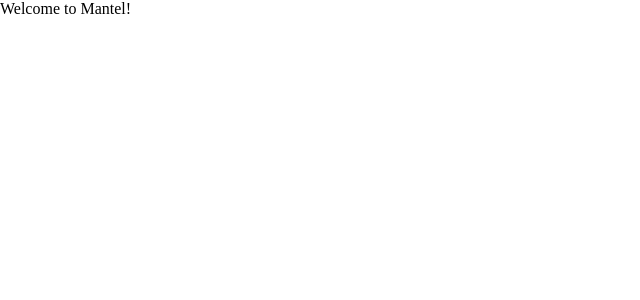
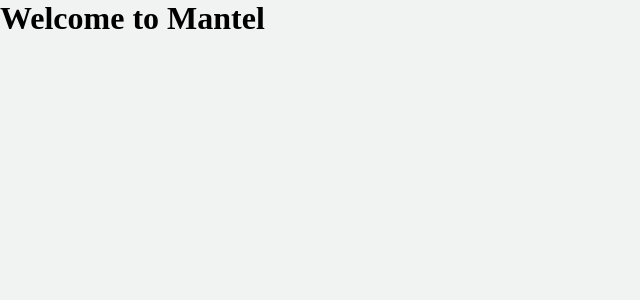
Before and after one commit to bryryann/mantel-api, a React (Vite) app in the folder frontend/: page / in a window 1280 px wide. Shown: the top 300 px of the page, without its empty margins (0-640 px from the left). Built offline with nearby package versions, Linux system fonts and the light colour scheme.

Commit message:
style: Define website visual identity. Add logos and color palette

```diff
--- a/frontend/src/main.css
+++ b/frontend/src/main.css
@@ -1,5 +1,23 @@
+:root {
+    --primary-lightest: #9c3b6c;
+    --primary-lighter: #852a52;
+    --primary-light: #6c1c3a;
+    --primary-default: #501124;
+    --primary-dark: #3c0c1a;
+
+    --background-light: #f9f9f9;
+    --background-default: #f1f2f2;
+    --background-dark: #c9cdcd;
+    --background-darker: #b2b8b8;
+    --background-darkest: #9aa3a3;
+}
+
 * {
     box-sizing: border-box;
     margin: 0;
     padding: 0;
 }
+
+body {
+    background-color: var(--background-default);
+}
--- a/frontend/src/pages/NotFound/NotFound.tsx
+++ b/frontend/src/pages/NotFound/NotFound.tsx
@@ -1,10 +1,12 @@
-import './NotFound.module.css';
+import './NotFound.css';
 
 const NotFound = () => {
-    return (<>
-        <h1>404 - Page Not Found</h1>
-        <p>The page you're looking for doesn't exist.</p>
-    </>);
+    return (
+        <main id="notFound">
+            <h1>404 - Page Not Found</h1>
+            <p>The page you're looking for doesn't exist.</p>
+        </main>
+    );
 };
 
 export default NotFound;
--- a/frontend/src/pages/SplashScreen/SplashScreen.tsx
+++ b/frontend/src/pages/SplashScreen/SplashScreen.tsx
@@ -1,7 +1,11 @@
-import './SplashScreen.module.css';
+import './SplashScreen.css';
 
 const SplashScreen = () => {
-    return (<p>Welcome to Mantel!</p>);
+    return (
+        <main>
+            <h1>Welcome to Mantel</h1>
+        </main>
+    );
 };
 
 export default SplashScreen;
--- a/frontend/src/routes/AppRoutes.tsx
+++ b/frontend/src/routes/AppRoutes.tsx
@@ -4,7 +4,7 @@
 
 const AppRoutes = () => {
   return (
-    <Router>
+    <Router >
       <Routes>
         <Route path='/' element={<SplashScreen />} />
 
```
Also changed, not shown: frontend/public/logo-black.png (added), frontend/public/monogram.png (added), frontend/src/pages/NotFound/NotFound.css (added), frontend/src/pages/NotFound/NotFound.module.css (deleted), frontend/src/pages/SplashScreen/SplashScreen.css (added), frontend/src/pages/SplashScreen/SplashScreen.module.css (deleted).
